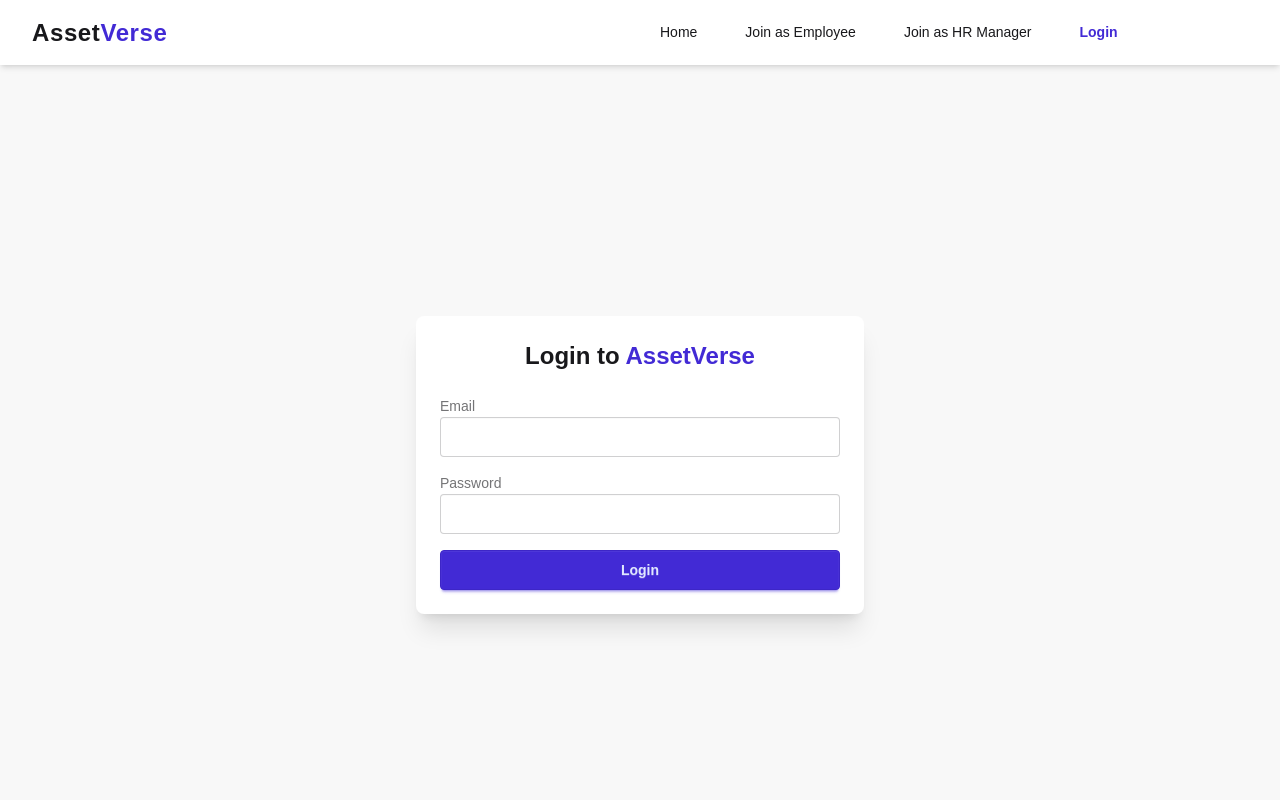
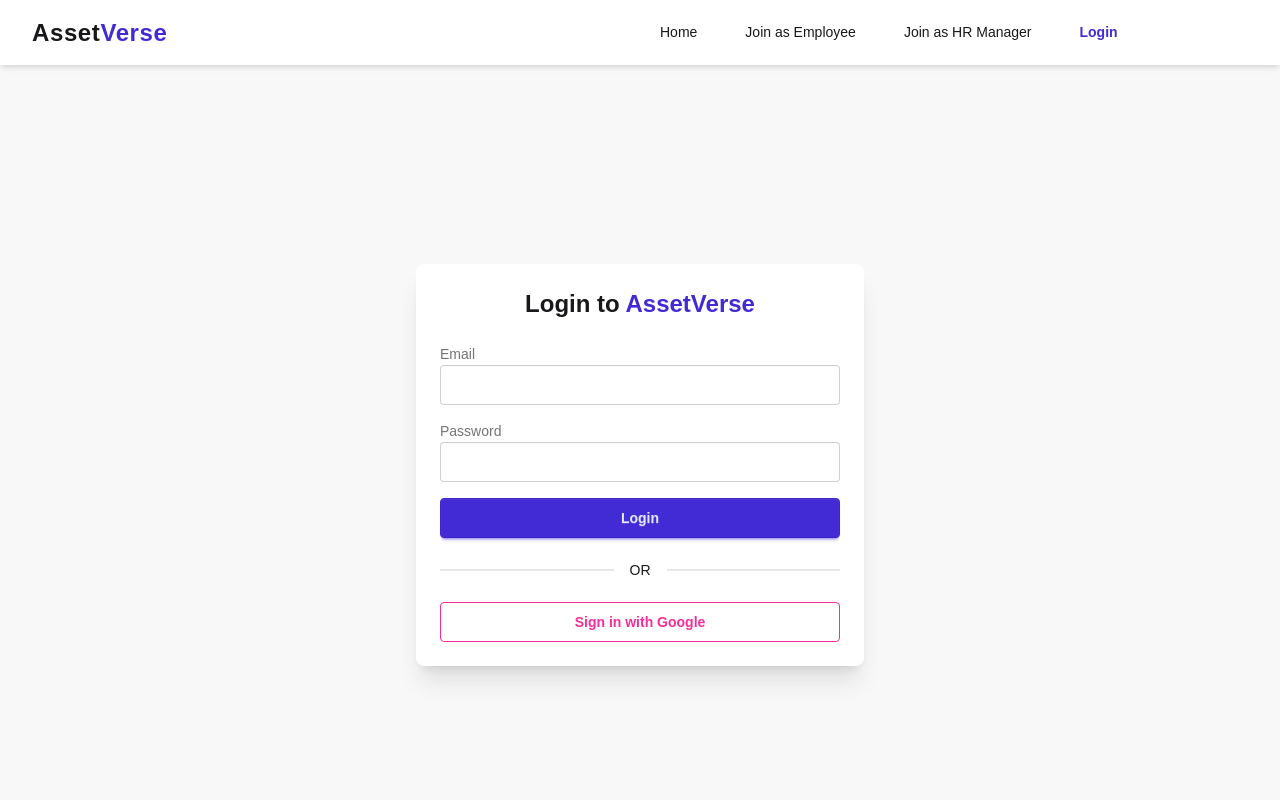
Before and after one commit to rahinhaque/-AssetVerse-Client, a React (Vite) app: page /login in a window 1280 px wide. Shown: the top 800 px of the page. Built offline with nearby package versions, Linux system fonts and the light colour scheme; no server answers.

Commit message:
Google sign in

```diff
--- a/src/Auth/Login/Login.jsx
+++ b/src/Auth/Login/Login.jsx
@@ -1,5 +1,9 @@
 import { useState } from "react";
-import { signInWithEmailAndPassword } from "firebase/auth";
+import {
+  signInWithEmailAndPassword,
+  GoogleAuthProvider,
+  signInWithPopup,
+} from "firebase/auth";
 import { auth } from "../../firebase/firebase.init";
 import { useNavigate } from "react-router";
 
@@ -20,6 +24,24 @@ const Login = () => {
         navigate("/");
       })
       .catch((err) => {
+        setError(err.message);
+      });
+  };
+
+
+  const handleGoogleSignIn = () => {
+    setError("");
+    const provider = new GoogleAuthProvider();
+
+    signInWithPopup(auth, provider)
+      .then((result) => {
+
+        const user = result.user;
+        console.log("Google Sign-In Success:", user);
+        navigate("/");
+      })
+      .catch((err) => {
+        console.error(err);
         setError(err.message);
       });
   };
@@ -57,6 +79,17 @@ const Login = () => {
 
             <button className="btn btn-primary w-full">Login</button>
           </form>
+
+
+          <div className="divider">OR</div>
+
+
+          <button
+            onClick={handleGoogleSignIn}
+            className="btn btn-outline btn-secondary w-full"
+          >
+            Sign in with Google
+          </button>
         </div>
       </div>
     </div>
```
